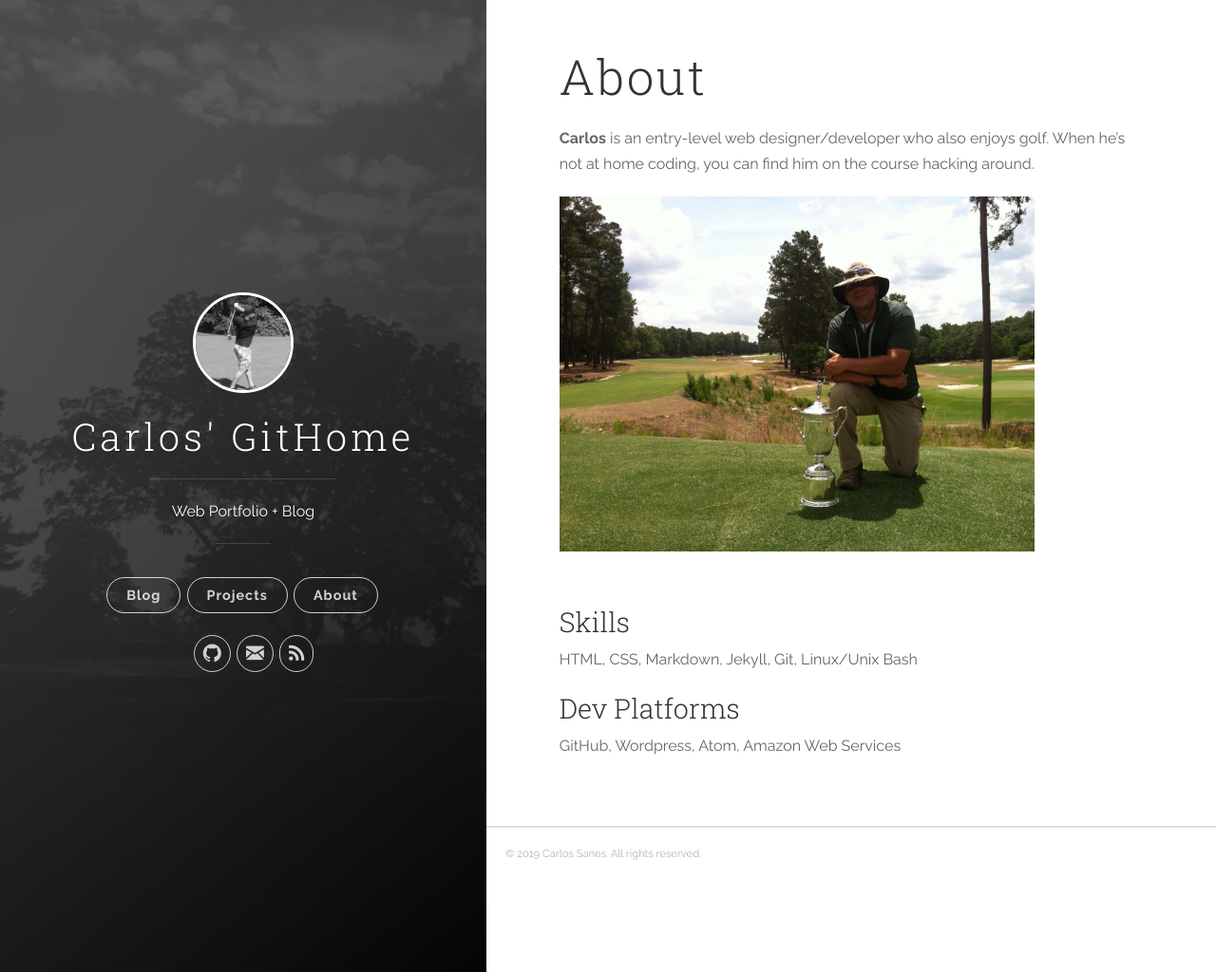
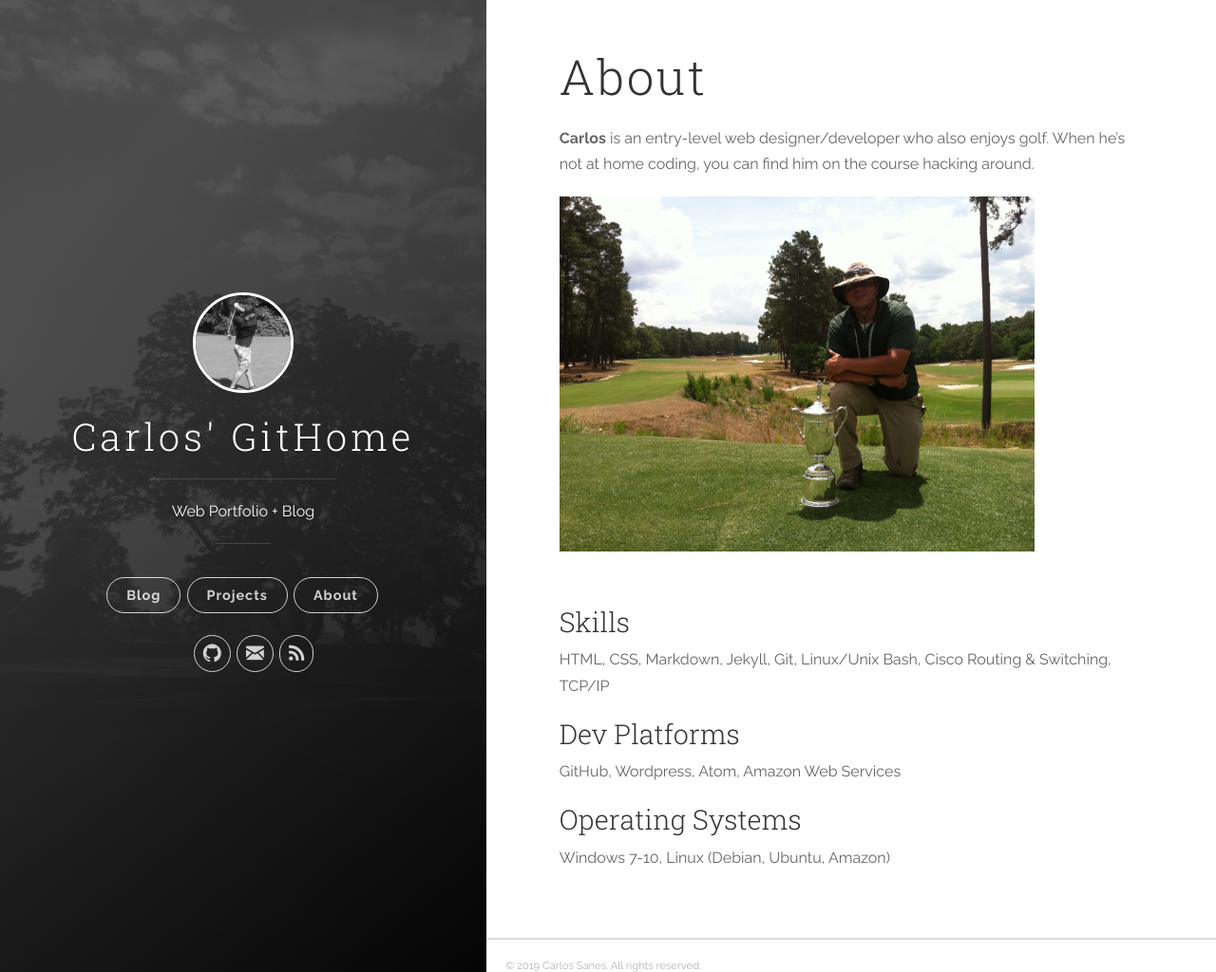
Before and after one commit to csanes/csanes.github.io, a Jekyll site: the page built from about.md, in a window 1280 px wide and 1024 px high. Shown: the whole window at 95% size. Built offline with Jekyll 4.4.1, drawn with Linux system fonts in a browser that asks for light colours.

Commit message:
content add.

```diff
--- a/about.md
+++ b/about.md
@@ -14,8 +14,12 @@ permalink: /about/
 
 ### Skills
 
-HTML, CSS, Markdown, Jekyll, Git, Linux/Unix Bash
+HTML, CSS, Markdown, Jekyll, Git, Linux/Unix Bash, Cisco Routing & Switching, TCP/IP
 
 ### Dev Platforms
 
 GitHub, Wordpress, Atom, Amazon Web Services
+
+### Operating Systems
+
+Windows 7-10, Linux (Debian, Ubuntu, Amazon)
```
